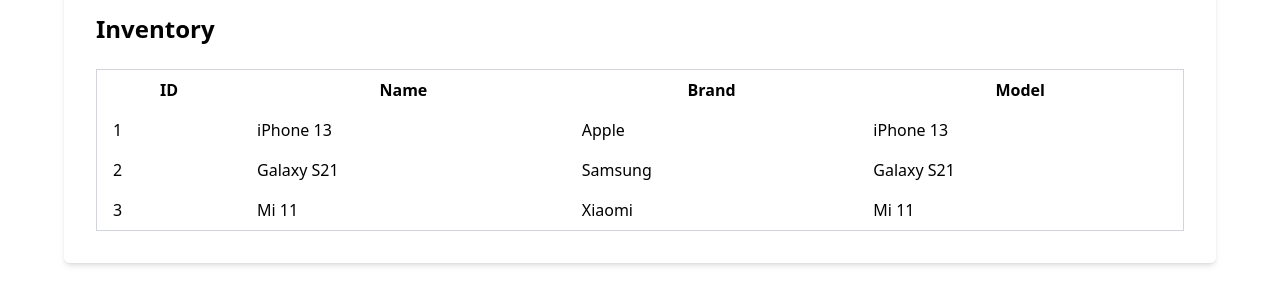
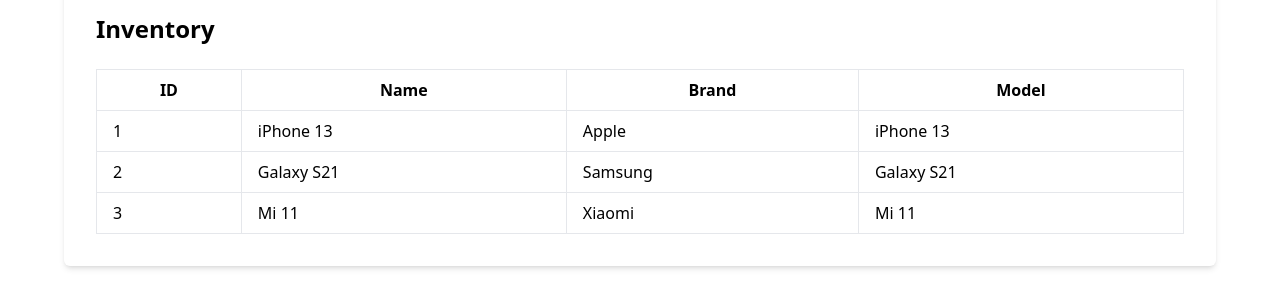
Before and after one commit to gihanpunarji/track-it, a React (Vite) app: page /viewinventory in a window 1280 px wide. Shown: the part 353-637 px from the top of the page. Built offline with nearby package versions, Linux system fonts and the light colour scheme; what chartjs-plugin-datalabels would draw is missing.

Commit message:
style fixed

```diff
--- a/src/components/ViewInventory.jsx
+++ b/src/components/ViewInventory.jsx
@@ -16,19 +16,19 @@
         <table className="min-w-full mx-auto border border-gray-300">
           <thead>
             <tr>
-              <th className="px-4 py-2 bordeer">ID</th>
-              <th className="px-4 py-2 bordeer">Name</th>
-              <th className="px-4 py-2 bordeer">Brand</th>
-              <th className="px-4 py-2 bordeer">Model</th>
+              <th className="px-4 py-2 border">ID</th>
+              <th className="px-4 py-2 border">Name</th>
+              <th className="px-4 py-2 border">Brand</th>
+              <th className="px-4 py-2 border">Model</th>
             </tr>
           </thead>
           <tbody>
             {inventoryData.map((item) => (
               <tr key={item.id}>
-                <td className="px-4 py-2 bordeer">{item.id}</td>
-                <td className="px-4 py-2 bordeer">{item.name}</td>
-                <td className="px-4 py-2 bordeer">{item.brand}</td>
-                <td className="px-4 py-2 bordeer">{item.model}</td>
+                <td className="px-4 py-2 border">{item.id}</td>
+                <td className="px-4 py-2 border">{item.name}</td>
+                <td className="px-4 py-2 border">{item.brand}</td>
+                <td className="px-4 py-2 border">{item.model}</td>
               </tr>
             ))}
           </tbody>
```
